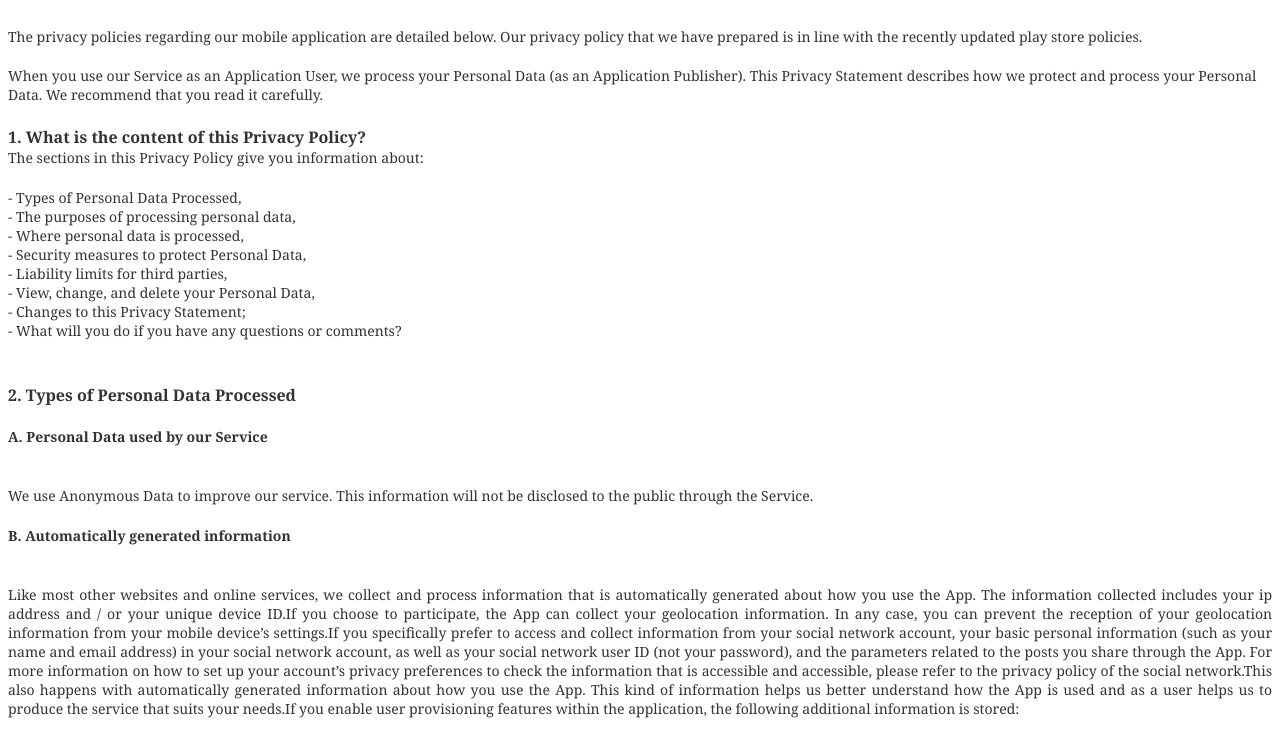
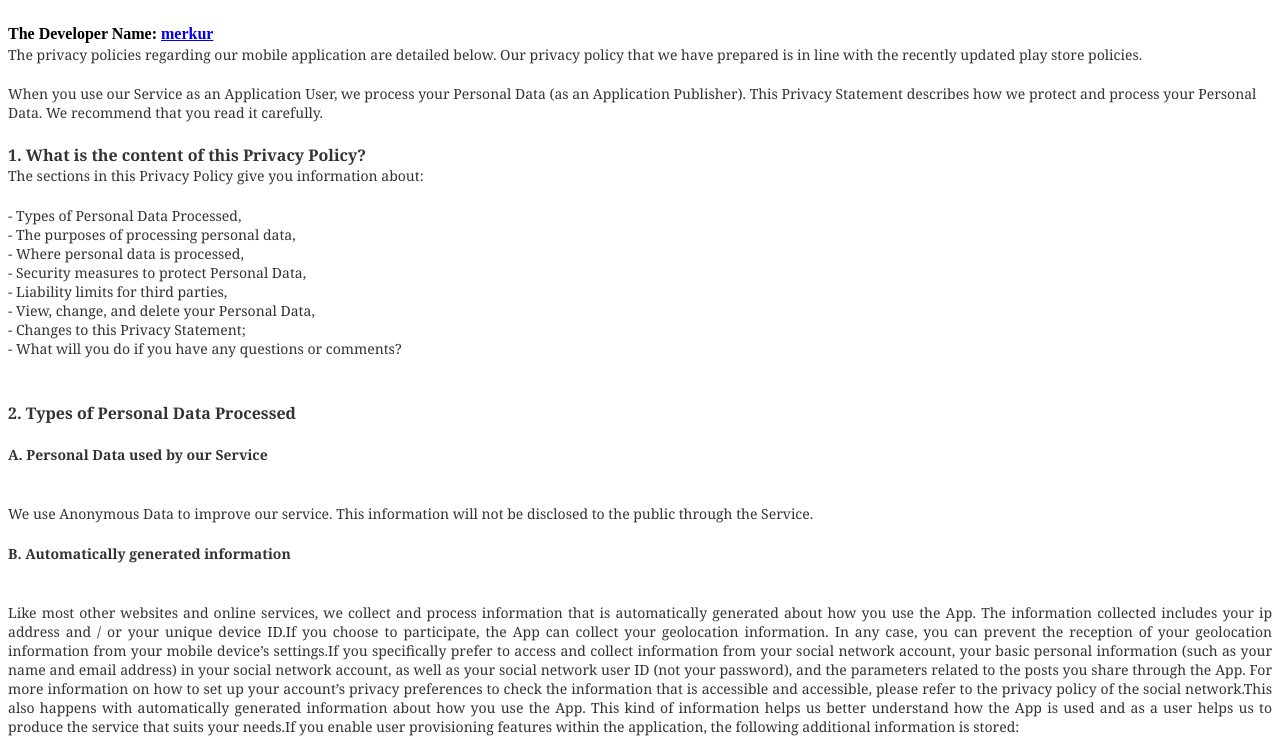
Before and after one commit to merkuronline/merkuronline.github.io, a plain HTML site: page privacy.html in a window 1280 px wide. Shown: the part 73-816 px from the top of the page. Drawn offline with Linux system fonts and the light colour scheme.

Commit message:
Update privacy.html

```diff
--- a/privacy.html
+++ b/privacy.html
@@ -9,6 +9,10 @@
         <br />
 
 <div style="text-align: justify;">
+    <strong>The Developer Name: <a href="https://play.google.com/store/apps/developer?id=merkur" target="_blank">merkur</a></strong>
+    </br>
+
+    </span>
 <span style="color: #333333; font-family: &quot;georgia&quot; , &quot;times new roman&quot; , serif;"><span style="font-size: 14px;">The privacy policies regarding our mobile application are detailed below. Our privacy policy that we have prepared is in line with the recently updated play store policies.&nbsp;</span></span><span style="background-color: white; color: #333333; font-family: &quot;georgia&quot; , &quot;times new roman&quot; , serif; font-size: 14px; text-align: justify;"></span></div>
 <span style="background-color: white; color: #333333; font-family: &quot;georgia&quot; , &quot;times new roman&quot; , serif; font-size: 14px; text-align: justify;"><br /></span><span style="background-color: white; color: #333333; font-family: &quot;helvetica neue light&quot; , , &quot;helvetica neue&quot; , &quot;helvetica&quot; , &quot;arial&quot; , sans-serif; font-size: 14px; text-align: justify;"></span><span style="background-color: white; color: #333333; font-family: &quot;helvetica neue light&quot; , , &quot;helvetica neue&quot; , &quot;helvetica&quot; , &quot;arial&quot; , sans-serif; font-size: 14px; text-align: justify;"><span style="font-family: &quot;georgia&quot; , &quot;times new roman&quot; , serif;">When you use our Service as an Application User, we process your Personal Data (as an Application Publisher). This Privacy Statement describes how we protect and process your Personal Data. We recommend that you read it carefully.</span></span><br />
 <span style="background-color: white; color: #333333; font-family: &quot;georgia&quot; , &quot;times new roman&quot; , serif; font-size: medium; text-align: justify;"><br /></span>
```
